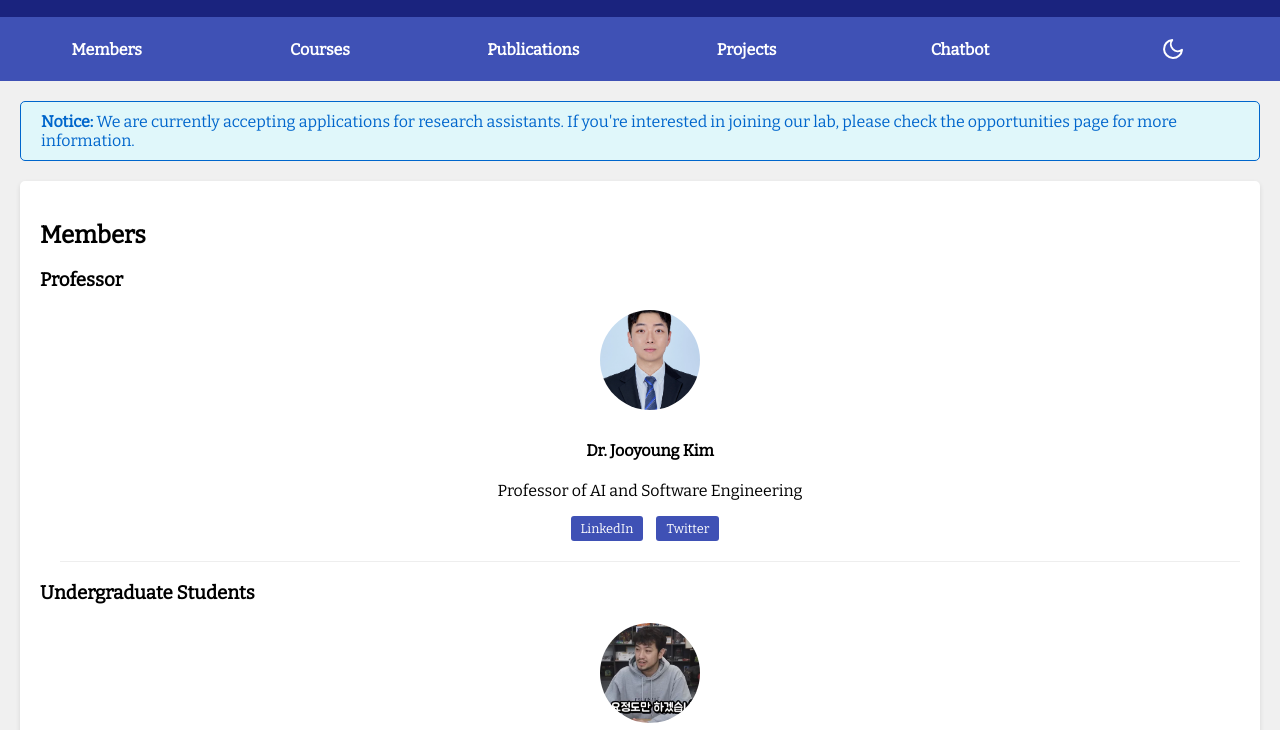
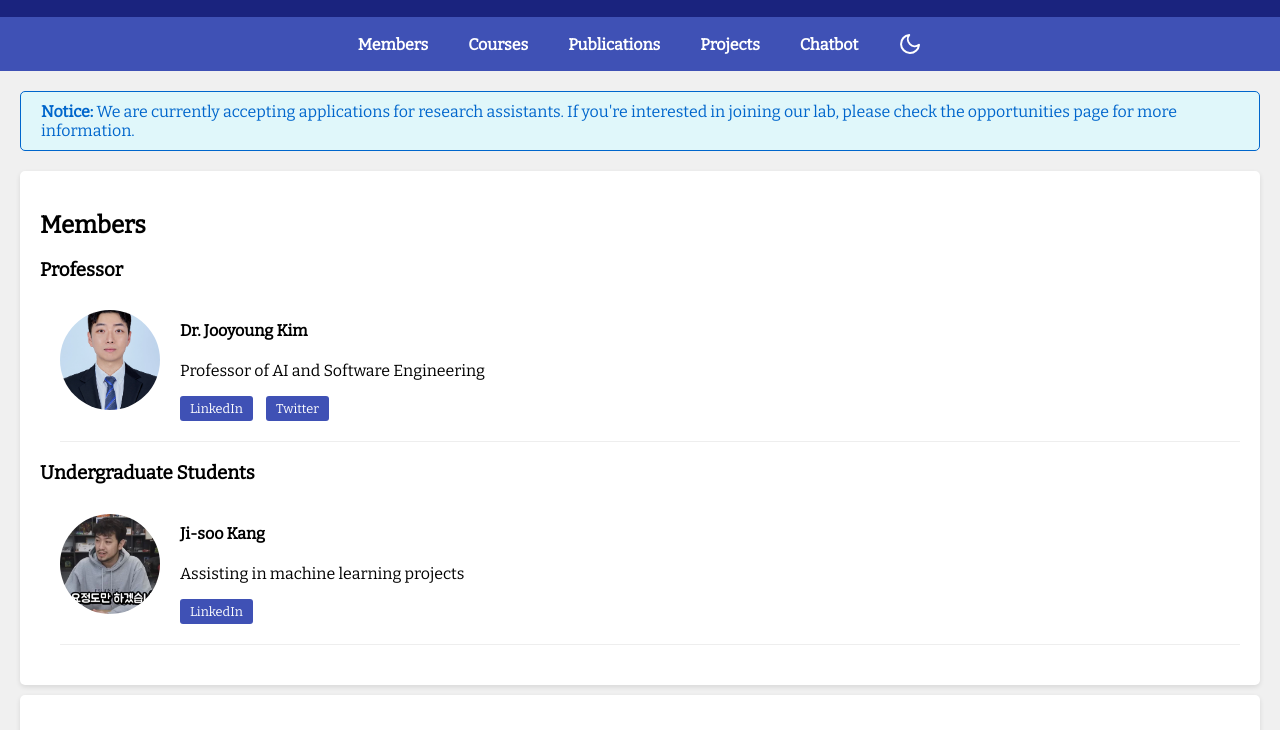
Before and after one commit to harry-jooyoung-kim/aislab, a plain HTML site: page index.html in a window 1280 px wide. Shown: the part 61-791 px from the top of the page. Drawn offline with nearby package versions, Linux system fonts and the light colour scheme.

Commit message:
navi bar agian

```diff
--- a/index.html
+++ b/index.html
@@ -57,6 +57,8 @@
         padding: 0;
         margin: 0;
         display: flex;
+        flex-direction: row;
+        align-items: center;
         justify-content: center;
       }
       nav ul li {
@@ -199,17 +201,14 @@
         background-color: #0056b3; /* Darker blue on hover */
       }
 
-      @media (max-width: 2228px) {
-                nav ul {
-            flex-direction: column; /* Stack items vertically */
-            align-items: stretch; /* Stretch items to full width */
-            padding: 0; /* Remove default padding */
-          }
-          nav ul li {
-            margin: 5px 0; /* Adjust margin for vertical spacing */
-            width: 100%; /* Ensure full width */
-            text-align: center; /* Center align text */
-          }
+      @media (max-width: 768px) {
+        nav ul {
+          flex-direction: column;
+          align-items: center;
+        }
+        nav ul li {
+          margin: 5px 0;
+        }
         .member {
           flex-direction: column;
           align-items: center;
@@ -221,9 +220,6 @@
         }
         .projects {
           grid-template-columns: 1fr; /* Ensure projects display in a single column */
-        }
-        body {
-          overflow-x: hidden; /* Ensure horizontal scrolling is disabled */
         }
       }
 
@@ -239,7 +235,7 @@
     </header>
 
     <nav>
-      <ul style="display: flex; flex-direction: row; align-items: center; justify-content: center;">
+      <ul>
         <li><a href="#members">Members</a></li>
         <li><a href="#courses">Courses</a></li>
         <li><a href="#publications">Publications</a></li>
@@ -458,7 +454,7 @@
     </div>
 
     <footer>
-      <p>📍 서울특별시 서대문구 거북골로 34 명지대학교 인문캠퍼스 본관 0000 (우편번호 03674)</p>
+      <p>📍 서울특별시 서대문구 거북골로 34 명지대학교 인문캠퍼스 본관 0000</p>
       <p>📞 02-300-0000 </p>
       <p>✉️ <a href="/cdn-cgi/l/email-protection" class="__cf_email__" data-cfemail="f59f8c9e9c98b5989f80db9496db9e87">[email&#160;protected]</a></p>
       <p>Copyright 2024. AI &amp; Software Lab. All rights reserved.</p>
```
